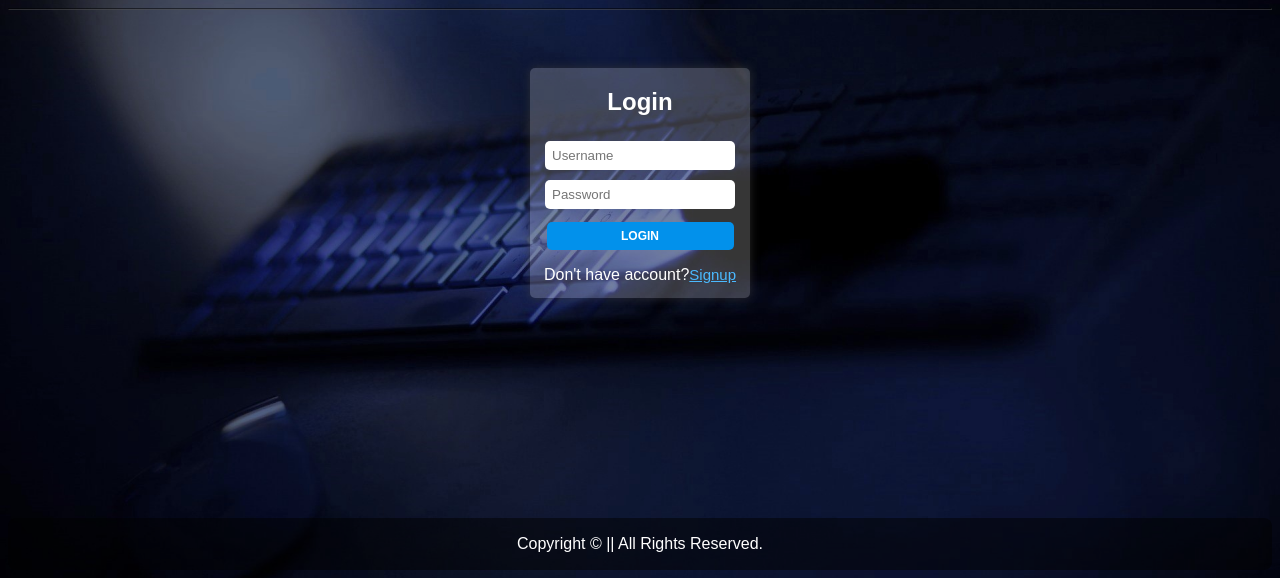
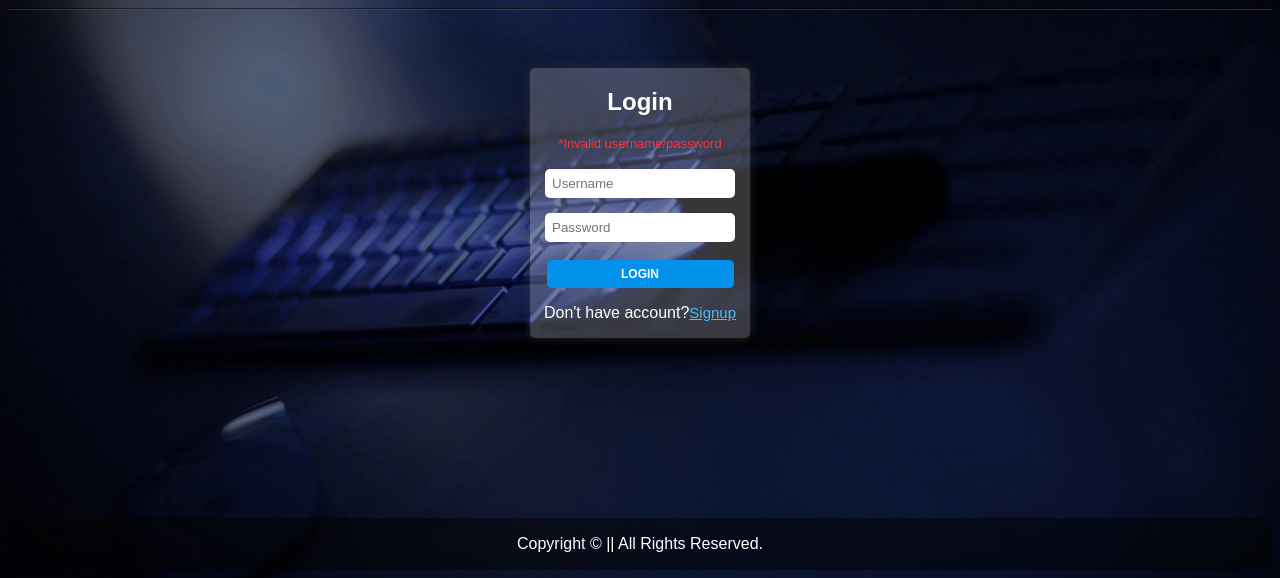
Before and after one commit to NEERAJ-0/DJANGOPROJECT, a Django app: page /student/login/ in a window 1280 px wide. Shown: the part 125-703 px from the top of the page. Run offline with Django 5.2, Linux system fonts and the light colour scheme; one stand-in notice (Sample message) is shown.

Commit message:
Add files via upload

```diff
--- a/student/templates/login.html
+++ b/student/templates/login.html
@@ -6,19 +6,20 @@
     <meta name="viewport" content="width=device-width, initial-scale=1.0">
     <title>login</title>
     <link rel="stylesheet" type="text/css" href="{% static 'css/styles.css' %}">
+    <link rel="stylesheet" href="https://cdnjs.cloudflare.com/ajax/libs/font-awesome/6.0.0-beta3/css/all.min.css">
     <style>
-        body{
+        body {
             font-family: Arial, Helvetica, sans-serif;
             margin-bottom: 0;
-            background-size:cover;
-            background-position:center;
+            background-size: cover;
+            background-position: center;
             background-repeat: no-repeat;
             background-image: url("{% static 'img/banner1.jpg' %}");
         }
 
         section {
             display: flex;
-            justify-content:center;
+            justify-content: center;
             /* height: 100%; */
             /* width: 100%; */
         }
@@ -28,7 +29,7 @@
             border-radius: 5px;
             box-shadow: 0 0 10px rgba(58, 58, 58, 0.68);
             width: 220px;
-            height: 230px;
+            height: fit-content;
             text-align: center;
             margin-top: 50px;
             color: white;
@@ -36,12 +37,12 @@
 
         .form-container input[type="text"],
         .form-container input[type="password"] {
-            width: 80%;
+            width: calc(100% - 30px); /* Adjust width to accommodate the icon */
             padding: 6px;
             margin: 5px 0;
             border: 1px solid #ffffff5b;
             border-radius: 5px;
-            /* background-color: #44444478; */
+            box-sizing: border-box; /* Ensure padding and border are included in the width */
         }
 
         .form-container button {
@@ -55,16 +56,46 @@
             padding: 7px;
             font-size: 12px;
             font-weight: bold;
-
         }
 
         .form-container button:hover {
-            background-color: #4bbaff ;
+            background-color: #4bbaff;
         }
 
         .form-container a {
             color: #4bbaff;
             font-size: 15px;
+        }
+
+        /* Eye icon styling */
+        .password-container {
+            position: relative;
+            /* width: 80%; */
+            margin: 5px auto; /* Center the container */
+        }
+/*
+        .password-container input {
+            width: 100%;
+            padding-right: 30px;
+        } */
+
+        .password-container .eye-icon {
+            position: absolute;
+            right: 18px; /* Adjust as needed */
+            top: 50%;
+            transform: translateY(-50%);
+            cursor: pointer;
+            font-size: 14px;
+            color: #000000a8; visibility: hidden; /* Hide by default */
+    }
+
+    .password-container input:focus + .eye-icon,
+    .password-container input:not(:placeholder-shown) + .eye-icon {
+        visibility: visible; /* Show when input is focused or has text */
+    }
+
+        .password-container .eye-icon:hover {
+            color: #4bbaff;
         }
     </style>
 </head>
@@ -78,13 +109,23 @@
     <section>
         <div class="form-container">
             <h2>Login</h2>
+            {% if messages %}
+                {% for message in messages %}
+                <p style="color:#ff3232; font-size: 13px;">*Invalid username/password</p>
+                {% endfor %}
+            {% endif %}
             <form method="POST">
                 {% csrf_token %}
                 <input type="text" id="username" name="username" placeholder="Username" required>
-                <input type="password" id="password" name="password" placeholder="Password" required>
+
+                <div class="password-container">
+                    <input type="password" id="password" name="password" placeholder="Password" required>
+                    <i class="fa-regular fa-eye eye-icon" id="togglePassword"></i>
+                </div>
+
                 <button type="submit" class="login-button">LOGIN</button>
             </form>
-                <p>Don't have account?<a href="{% url 'signup' %}">Signup</a></p>
+            <p>Don't have account?<a href="{% url 'signup' %}">Signup</a></p>
         </div>
     </section>
 
@@ -93,5 +134,16 @@
         <p>Copyright &copy; || All Rights Reserved.</p>
             <!-- designed by NEERAJ KUMAR -->
     </footer>
+
+    <script>
+        document.getElementById('togglePassword').addEventListener('click', function () {
+            const passwordField = document.getElementById('password');
+            const type = passwordField.getAttribute('type') === 'password' ? 'text' : 'password';
+            passwordField.setAttribute('type', type);
+            this.classList.toggle('fa-eye');
+            this.classList.toggle('fa-eye-slash');
+        });
+    </script>
+
 </body>
 </html>
```
